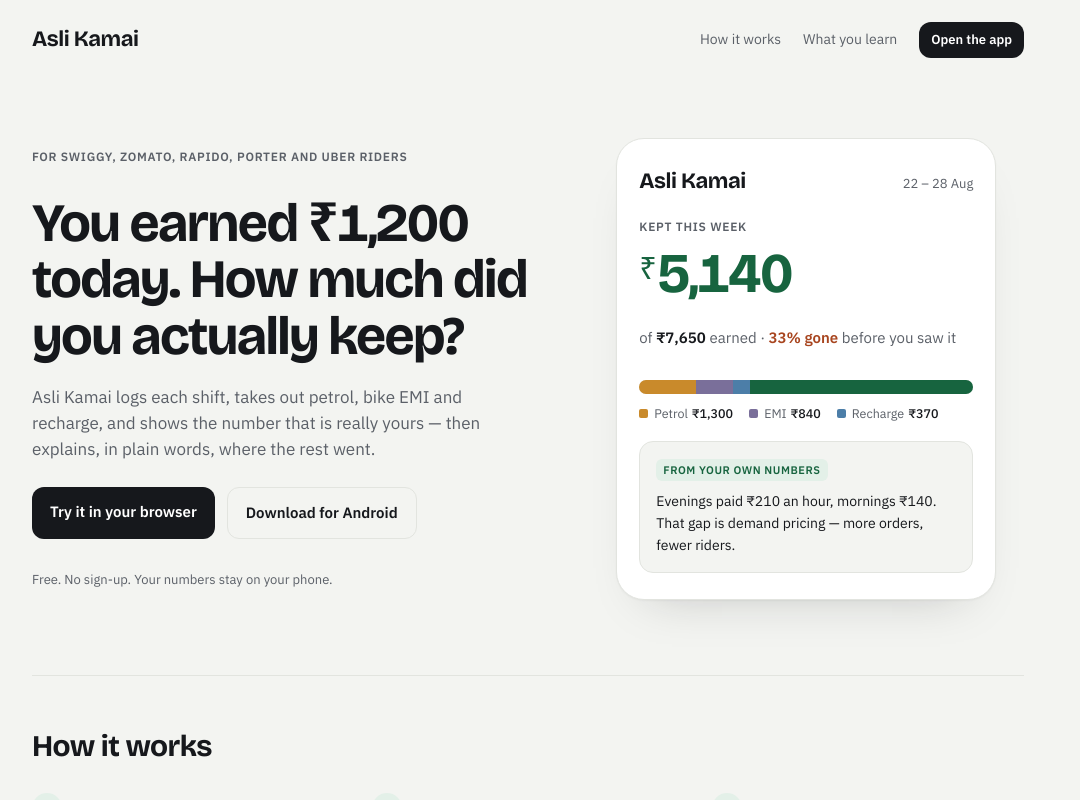
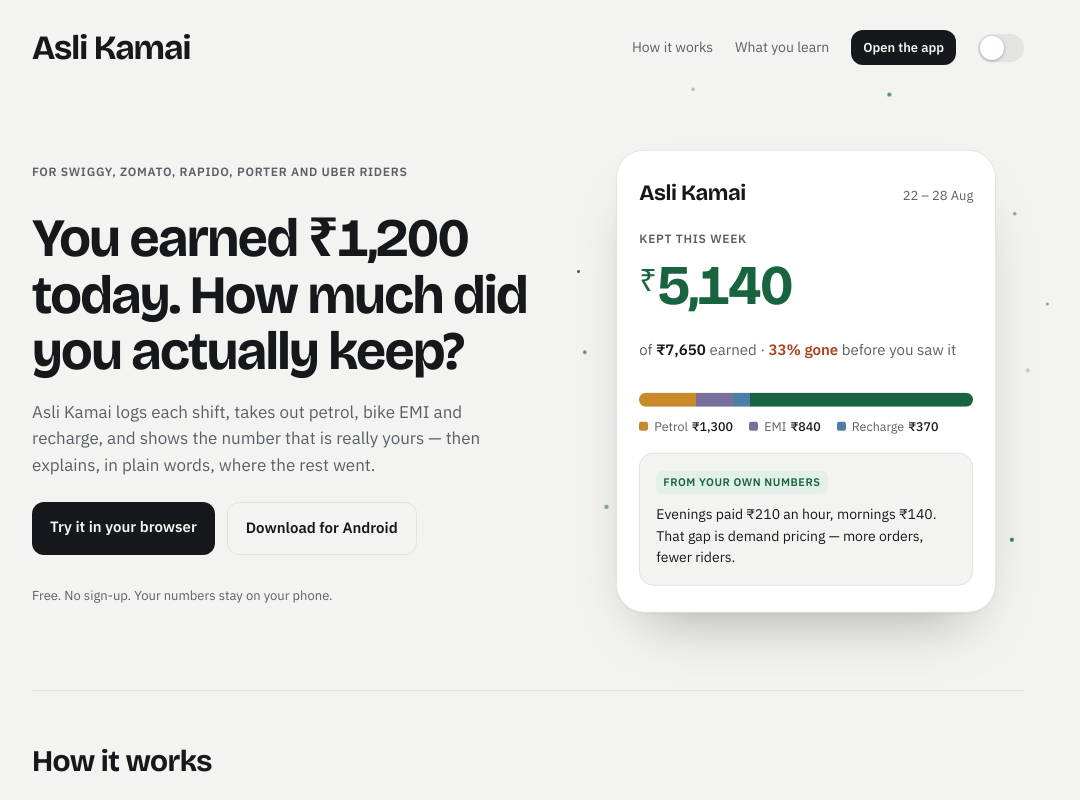
Before and after one commit to MONSTER13LIAR/Asli-Kamai, a React (Vite) app: page / in a window 1280 px wide. Shown: the top 800 px of the page, without its empty margins (112-1192 px from the left). Built offline with nearby package versions, Linux system fonts and the light colour scheme.

Commit message:
Float the hero card with particles, add a dark mode switch, enlarge the brand

```diff
--- a/src/Site.tsx
+++ b/src/Site.tsx
@@ -1,7 +1,44 @@
+import { useEffect, useState } from 'react'
+
 const APP_URL = '/app/'
 const APK_URL = '#download' // replace with the APK link when it exists
 
+type Theme = 'light' | 'dark'
+const THEME_KEY = 'aslikamai.theme'
+
+const readTheme = (): Theme => {
+  try {
+    const t = localStorage.getItem(THEME_KEY)
+    if (t === 'light' || t === 'dark') return t
+  } catch {
+    /* default below */
+  }
+  return window.matchMedia?.('(prefers-color-scheme: dark)').matches ? 'dark' : 'light'
+}
+
+function useTheme() {
+  const [theme, setTheme] = useState<Theme>(readTheme)
+  useEffect(() => {
+    document.documentElement.dataset.theme = theme
+    try {
+      localStorage.setItem(THEME_KEY, theme)
+    } catch {
+      /* fine */
+    }
+  }, [theme])
+  return { theme, toggle: () => setTheme(theme === 'dark' ? 'light' : 'dark') }
+}
+
+// Particle positions around the phone card, in % of the card box.
+const PARTICLES = [
+  { x: -6, y: 12, s: 6, d: 0 }, { x: 104, y: 20, s: 5, d: 1.2 }, { x: -10, y: 48, s: 4, d: 2.1 },
+  { x: 108, y: 55, s: 7, d: 0.6 }, { x: -4, y: 82, s: 5, d: 1.7 }, { x: 102, y: 88, s: 4, d: 2.6 },
+  { x: 20, y: -6, s: 5, d: 0.9 }, { x: 70, y: -8, s: 4, d: 2.3 }, { x: 40, y: 104, s: 6, d: 1.4 },
+  { x: 85, y: 106, s: 4, d: 0.3 }, { x: -12, y: 30, s: 3, d: 2.9 }, { x: 112, y: 38, s: 3, d: 1.9 },
+]
+
 export default function Site() {
+  const { theme, toggle } = useTheme()
   return (
     <div className="site">
       <header className="nav">
@@ -10,6 +47,16 @@
           <a href="#how">How it works</a>
           <a href="#learn">What you learn</a>
           <a className="btn small" href={APP_URL}>Open the app</a>
+          <button
+            type="button"
+            className="switch"
+            role="switch"
+            aria-checked={theme === 'dark'}
+            aria-label="Dark mode"
+            onClick={toggle}
+          >
+            <span className="knob" />
+          </button>
         </nav>
       </header>
 
@@ -28,6 +75,12 @@
           <p className="muted">Free. No sign-up. Your numbers stay on your phone.</p>
         </div>
 
+        <div className="float">
+          <div className="particles" aria-hidden="true">
+            {PARTICLES.map((p, i) => (
+              <i key={i} style={{ left: p.x + '%', top: p.y + '%', width: p.s, height: p.s, animationDelay: p.d + 's' }} />
+            ))}
+          </div>
         <div className="phone" aria-label="Preview of the Asli Kamai app">
           <div className="phone-top">
             <span className="brand">Asli Kamai</span>
@@ -51,6 +104,7 @@
             <span className="tag">From your own numbers</span>
             <p>Evenings paid ₹210 an hour, mornings ₹140. That gap is demand pricing — more orders, fewer riders.</p>
           </div>
+        </div>
         </div>
       </section>
 
--- a/src/index.css
+++ b/src/index.css
@@ -17,9 +17,25 @@
   --radius: 14px;
 }
 
+[data-theme='dark'] {
+  --paper: #121417;
+  --card: #1b1e23;
+  --ink: #eceef0;
+  --ink-2: #9aa0a8;
+  --line: #2b3038;
+  --kept: #5cc98a;
+  --kept-soft: #1d3527;
+  --gone: #e07a4f;
+  --fuel: #d9a23f;
+  --emi: #9d92c4;
+  --recharge: #6fa2cc;
+  --focus: #5cc98a;
+  color-scheme: dark;
+}
+
 * { box-sizing: border-box; }
 
-html, body { margin: 0; background: var(--paper); color: var(--ink); }
+html, body { margin: 0; background: var(--paper); color: var(--ink); transition: background 200ms ease, color 200ms ease; }
 
 body {
   font-family: var(--body);
@@ -167,7 +183,7 @@
   font-size: 15px;
   cursor: pointer;
   background: var(--ink);
-  color: #fff;
+  color: var(--paper);
   width: 100%;
   transition: transform 120ms ease, background 120ms ease;
 }
@@ -226,7 +242,7 @@
   font-size: 15px;
   width: 100%;
 }
-.field input:focus { border-color: var(--ink); background: #fff; }
+.field input:focus { border-color: var(--ink); background: var(--card); }
 .field .unit {
   position: relative;
 }
--- a/src/site.css
+++ b/src/site.css
@@ -11,11 +11,11 @@
   justify-content: space-between;
   padding: 22px 0;
 }
-.nav .brand { text-decoration: none; color: var(--ink); }
+.nav .brand { text-decoration: none; color: var(--ink); font-size: 34px; letter-spacing: -0.03em; }
 .nav nav { display: flex; align-items: center; gap: 22px; font-size: 14px; }
 .nav nav a { color: var(--ink-2); text-decoration: none; }
 .nav nav a:hover { color: var(--ink); }
-.nav nav .btn { color: #fff; }
+.nav nav .btn { color: var(--paper); }
 .site .btn { display: inline-block; width: auto; text-align: center; text-decoration: none; }
 .site .btn.ghost { color: var(--ink); }
 
@@ -38,19 +38,71 @@
 .lead { font-size: 17px; line-height: 1.55; color: var(--ink-2); margin: 0; max-width: 52ch; }
 .cta { display: flex; flex-wrap: wrap; gap: 12px; margin-top: 6px; }
 
-/* phone preview */
+/* apple-style theme switch */
+.switch {
+  appearance: none;
+  border: 0;
+  padding: 0;
+  width: 46px;
+  height: 28px;
+  border-radius: 14px;
+  background: var(--line);
+  position: relative;
+  cursor: pointer;
+  transition: background 200ms ease;
+}
+.switch[aria-checked='true'] { background: var(--kept); }
+.switch .knob {
+  position: absolute;
+  top: 2px;
+  left: 2px;
+  width: 24px;
+  height: 24px;
+  border-radius: 50%;
+  background: #fff;
+  box-shadow: 0 1px 3px rgba(0, 0, 0, 0.3);
+  transition: transform 220ms cubic-bezier(0.2, 0.7, 0.2, 1);
+}
+.switch[aria-checked='true'] .knob { transform: translateX(18px); }
+
+/* phone preview: floats, with particles drifting around it */
+.float {
+  position: relative;
+  justify-self: center;
+  width: 100%;
+  max-width: 380px;
+}
+.float .phone { animation: levitate 5s ease-in-out infinite; }
+.particles { position: absolute; inset: 0; pointer-events: none; }
+.particles i {
+  position: absolute;
+  border-radius: 50%;
+  background: var(--kept);
+  opacity: 0;
+  animation: drift 6s ease-in-out infinite;
+}
+@keyframes levitate {
+  0%, 100% { transform: translateY(0); }
+  50% { transform: translateY(-14px); }
+}
+@keyframes drift {
+  0% { transform: translate(0, 0) scale(0.6); opacity: 0; }
+  25% { opacity: 0.7; }
+  50% { transform: translate(6px, -22px) scale(1); opacity: 0.9; }
+  75% { opacity: 0.5; }
+  100% { transform: translate(-4px, -44px) scale(0.5); opacity: 0; }
+}
+
 .phone {
   background: var(--card);
   border: 1px solid var(--line);
   border-radius: 28px;
   padding: 26px 22px;
-  max-width: 380px;
   width: 100%;
-  justify-self: center;
   display: flex;
   flex-direction: column;
   gap: 10px;
-  box-shadow: 0 1px 2px rgba(22, 24, 28, 0.04), 0 24px 48px -32px rgba(22, 24, 28, 0.25);
+  box-shadow: 0 1px 2px rgba(0, 0, 0, 0.06), 0 30px 60px -30px rgba(0, 0, 0, 0.35);
 }
 .phone-top { display: flex; justify-content: space-between; align-items: baseline; margin-bottom: 10px; }
 .phone .kept { font-size: 56px; }
@@ -113,10 +165,16 @@
 .site .foot { margin-top: 48px; }
 .site .foot a { color: inherit; }
 
+@media (prefers-reduced-motion: reduce) {
+  .float .phone, .particles i { animation: none; }
+  .particles i { opacity: 0.5; }
+}
+
 @media (max-width: 820px) {
   .hero-site { grid-template-columns: 1fr; gap: 40px; padding: 32px 0 48px; }
   .steps { grid-template-columns: 1fr; gap: 22px; }
   .grid { grid-template-columns: 1fr; }
   .nav nav a:not(.btn) { display: none; }
+  .nav .brand { font-size: 28px; }
   .band { padding: 24px; }
 }
```
